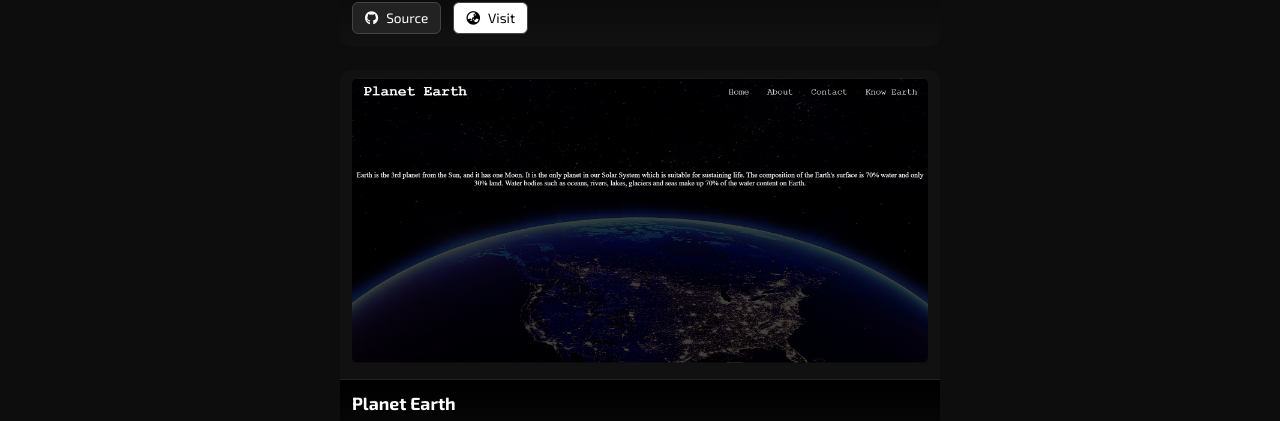
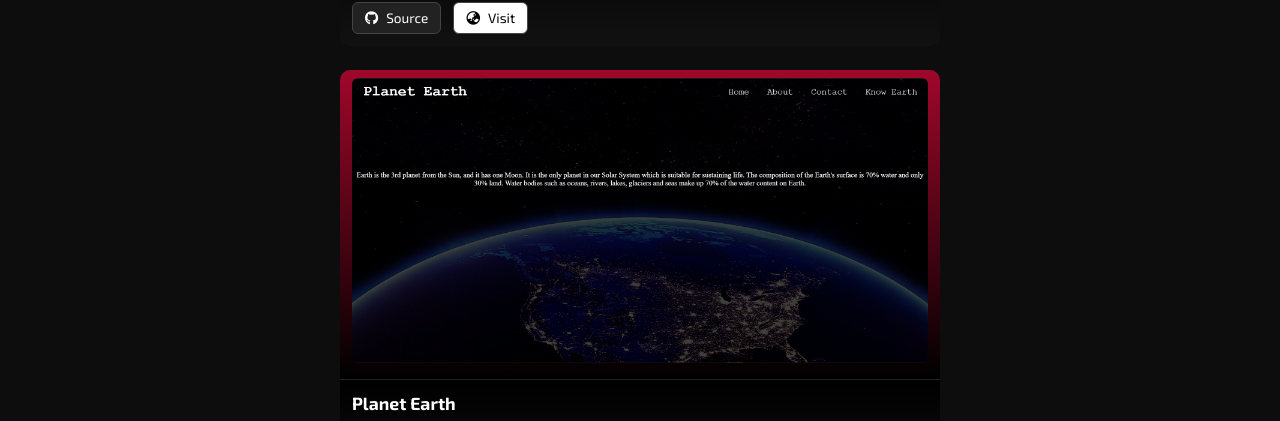
Before and after one commit to Madeshmadmax7/Portfolio-madesh, a React (Create React App) app: page / in a window 1280 px wide. In both pictures the pointer is over the element 640 px from the left and 5022 px from the top of the page. Shown: the part 4798-5219 px from the top of the page. Built offline with nearby package versions, Linux system fonts and the light colour scheme.

Commit message:
style : Updated styles

```diff
--- a/src/components/Projects.css
+++ b/src/components/Projects.css
@@ -46,6 +46,9 @@ h6 {
 }
 .project-card:nth-child(7) .project-image-wrapper:hover {
     background-image: linear-gradient(rgba(246, 255, 0, 0.6), black);
+}
+.project-card:nth-child(8) .project-image-wrapper:hover {
+    background-image: linear-gradient(hsla(346, 100%, 50%, 0.6), black);
 }
 
 .project-image {
```
